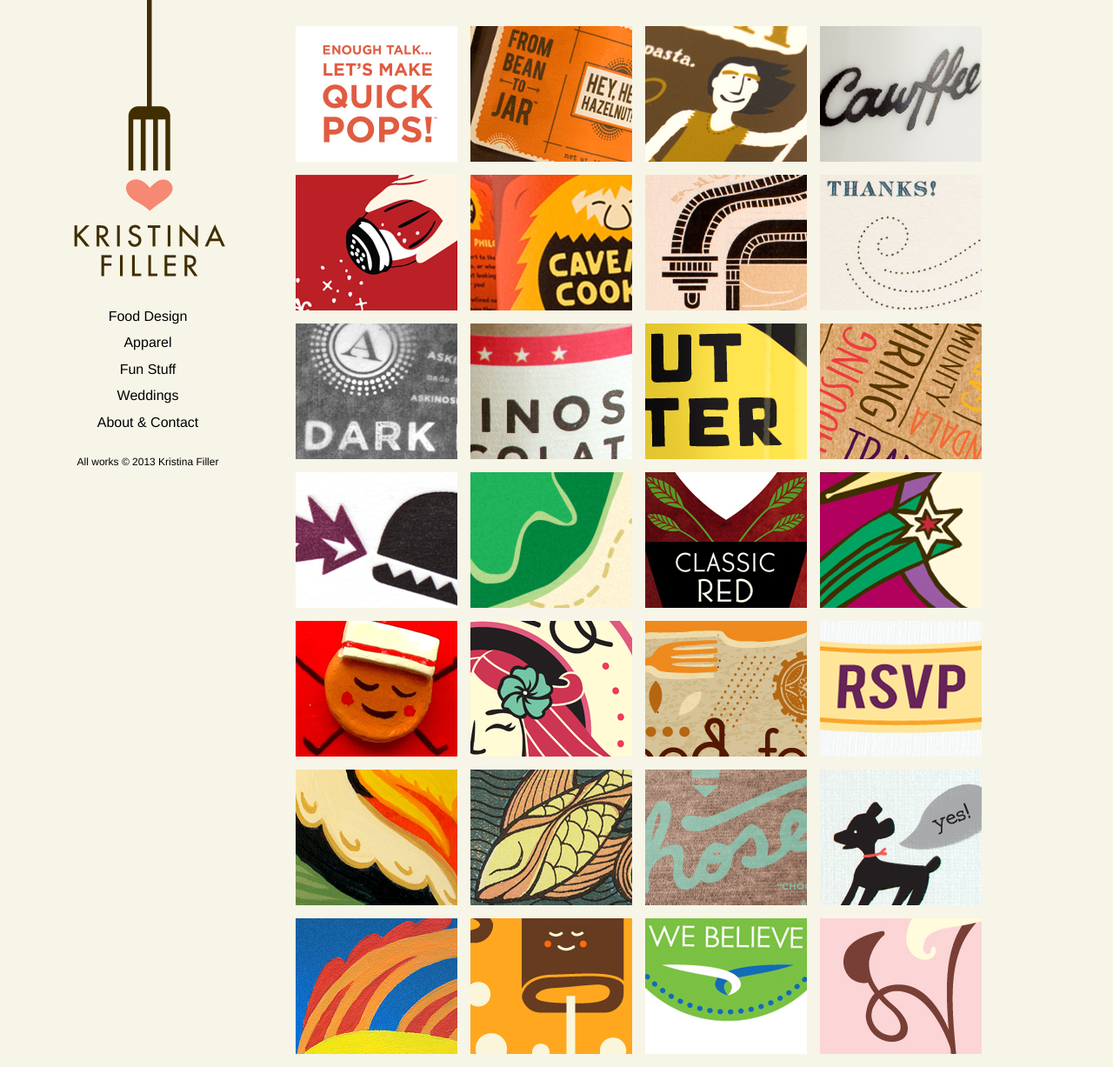
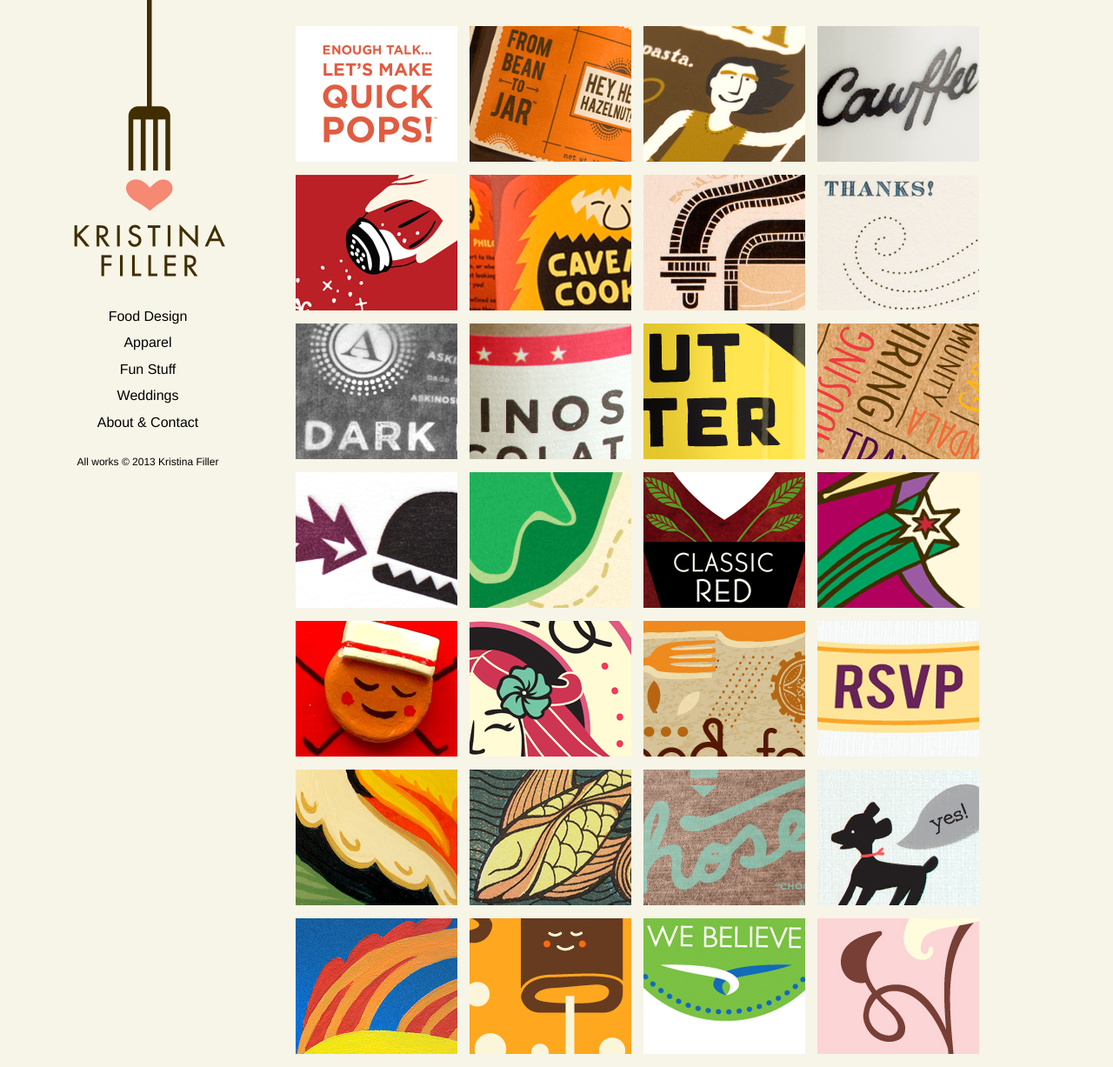
Before and after one commit to pfiller/kristina-filler-dot-com, a Jekyll site: the page built from index.html, in a window 1280 px wide and 1227 px high. Shown: the whole window at 87% size. Built offline with Jekyll 4.4.1, drawn with Linux system fonts in a browser that asks for light colours; nearby versions of some CDN libraries; library files that are not in the unit come from our copies; Markdown is read by kramdown in place of the engine named in the settings.

Commit message:
Remove nth-child CSS which didn't rerender properly on repositions.

```diff
--- a/css/main.css
+++ b/css/main.css
@@ -116,14 +116,15 @@
   margin-bottom: 1.25em;
 }
 
+.design-thumbs {
+  margin-left: -7px;
+  width: 800px;
+}
 .design-thumbs li {
   float: left;
   height: 156px;
-  margin: 0 15px 15px 0;
+  margin: 0 7px 15px;
   width: 186px;
-}
-.design-thumbs li:nth-child(4n){
-  margin-right: 0;
 }
 
 article a { color: #f58973; font-weight: bold; }
```
